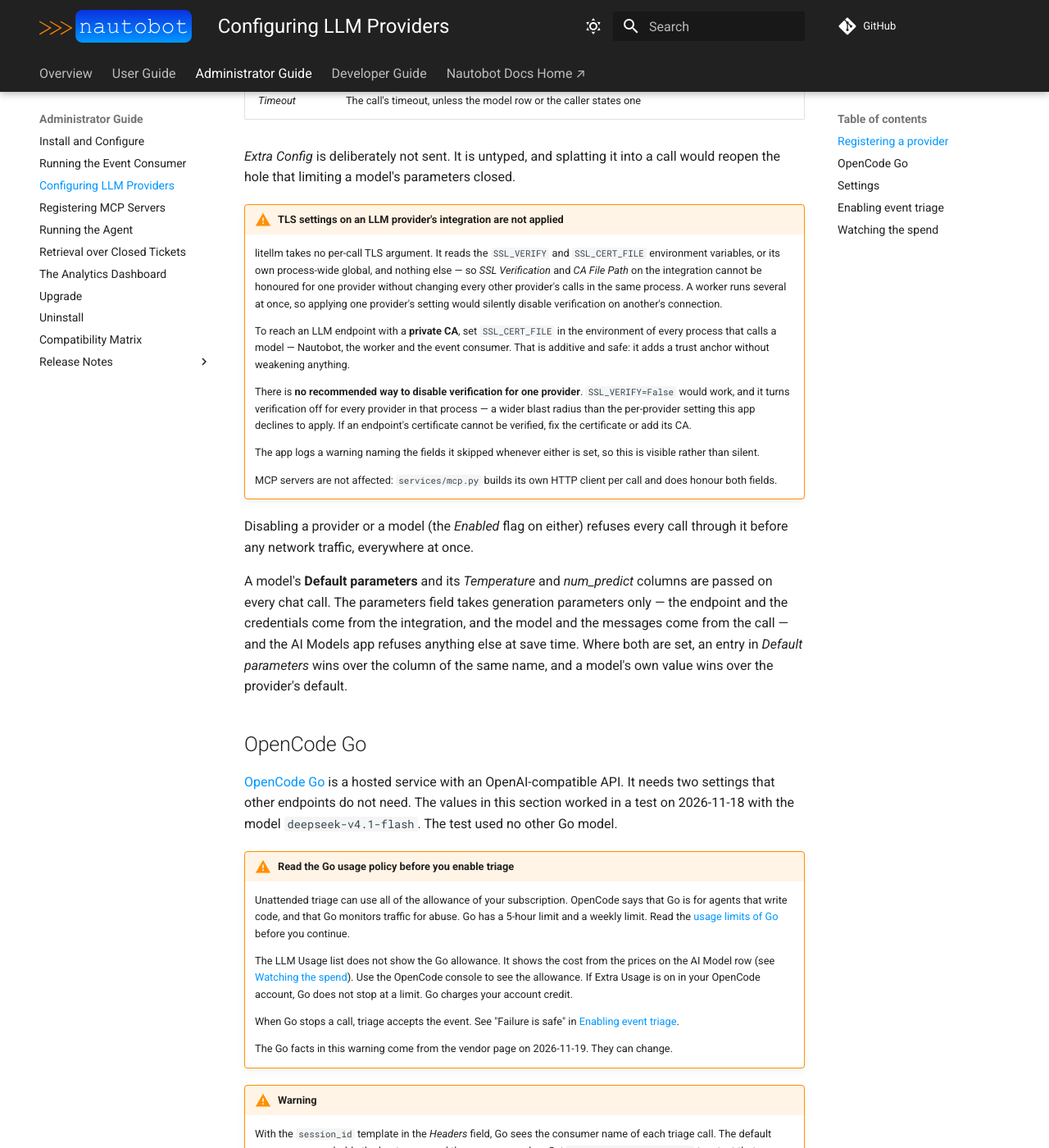
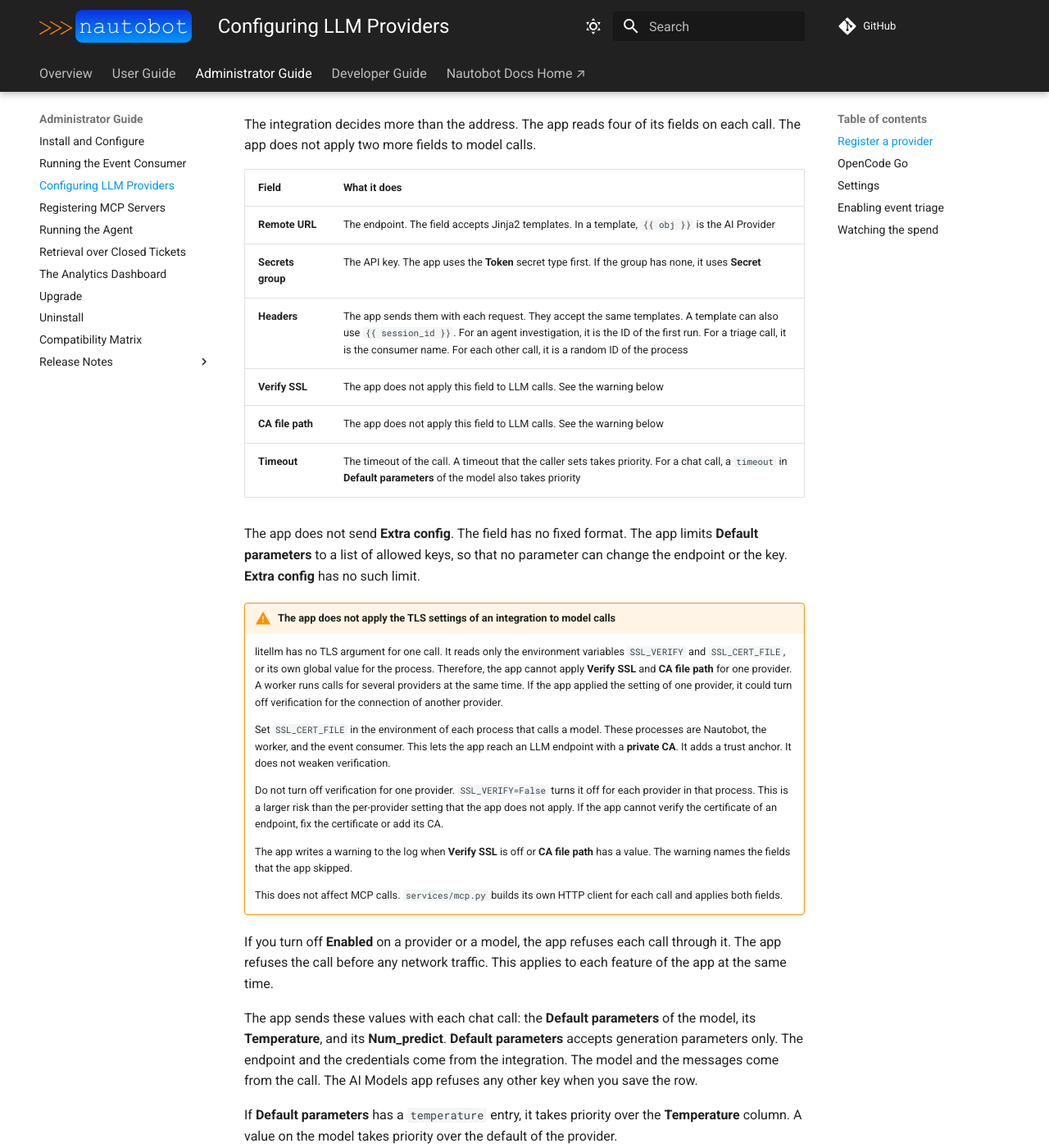
Before and after one commit to jtdub/nautobot-app-event-tracker, an MkDocs documentation site: the page built from docs/admin/llm.md, in a window 1280 px wide and 1400 px high, scrolled down 1855 px. Shown: the whole window at 82% size. Built offline with MkDocs 1.6.1 and Material for MkDocs 9.7.7, drawn with Linux system fonts in a browser that asks for light colours; comment, search, counter and statistics services are not loaded; some of the changed text lies outside the part shown.

Commit message:
54: Rewrite the first half of Configuring LLM Providers in Simplified Technical English (#68)

````diff
--- a/docs/admin/llm.md
+++ b/docs/admin/llm.md
@@ -1,108 +1,132 @@
 # Configuring LLM Providers
 
-The app calls language models through a registry it does not own. **AI Provider** and **AI Model**
-belong to the [AI Models app](https://github.com/jtdub/nautobot-app-ai-models), which this app
-depends on (ADR 0010): a provider is an endpoint you allow, a model is one available from it, and
-both are managed under **AI Tools → AI Models**. What this app records is the other half — every
-call it makes is priced and written to an [LLM Usage Record](../models/llmusagerecord.md), under
-**AI Tools → Event Tracker AI**.
+The app calls language models through a registry that it does not own. The
+[AI Models app](https://github.com/jtdub/nautobot-app-ai-models) owns **AI Provider** and
+**AI Model**. This app depends on the AI Models app (ADR 0010).
 
-Nothing here is required: an installation that registers no provider simply makes no model calls.
-The AI Models app is installed with this one and needs no settings of its own for the LLM half.
+- A provider is an endpoint that you allow.
+- A model is one model that a provider offers.
+- You manage both under **AI Tools > AI Models**.
 
-All calls go through [litellm](https://docs.litellm.ai/), which is an optional dependency. Install
-the app with the `llm` extra to get it:
+This app records the other half. It prices each model call and writes the call to an
+[LLM Usage Record](../models/llmusagerecord.md). Find the records under
+**AI Tools > Event Tracker AI > LLM Usage**.
+
+The app needs no setting. If you register no provider, the app makes no model call. When you install
+this app, you also install the AI Models app. The AI Models app needs no setting of its own for the LLM features.
+
+The app makes each model call through [litellm](https://docs.litellm.ai/). litellm is an optional
+dependency. To get it, install the app with the `llm` extra:
 
 ```shell
 pip install nautobot-event-tracker[llm]
 ```
 
-Without the extra, any attempt to call a model fails with a message naming that command.
+If you do not install the extra, each model call fails. The error message names this command.
 
-## Registering a provider
+## Register a provider {#registering-a-provider}
 
-A provider's connection details live in a Nautobot **External Integration**, so credentials are
-stored and rotated where every other credential in your deployment is.
+A Nautobot **External Integration** holds the connection details of a provider. Credentials stay
+where your deployment stores and rotates each other credential.
 
-1. Create a **Secrets Group** holding the API key: one secret with access type *Generic* and
-   secret type *Token* (a *Secret*-typed entry works too). Skip this for an endpoint that needs
-   no key.
-2. Create an **External Integration**: the *Remote URL* is the endpoint's base URL (for an
-   OpenAI-compatible endpoint, the URL up to and including `/v1`; for Ollama, without it), and the
-   *Secrets Group* is the one from step 1.
-3. Create an **AI Provider** (AI Tools → AI Models → AI Providers) pointing at that
-   integration, choosing the provider type:
-    - **OpenAI-compatible** — any self-hosted or third-party endpoint speaking the OpenAI
-      protocol: vLLM, llama.cpp, a gateway. The integration must carry a remote URL. This is the
-      first-class path for deployments that cannot send event data to a third party.
-    - **Ollama** — Ollama specifically, reached through its own API rather than its
-      OpenAI-compatibility layer. Give the integration Ollama's base URL with **no `/v1`**
-      (`http://ollama.example.com:11434`); a key is not needed, though one is sent if you
-      configure it, for an Ollama behind an authenticating proxy.
+1. Create a **Secrets Group** that holds the API key. Skip this step for an endpoint that needs no
+   key.
 
-        Use this rather than OpenAI-compatible if you want the [agent](agents.md) to call tools.
-        Ollama's compatibility layer does not return tool calls in the `tool_calls` field — a
-        model asked for a tool answers with the JSON call written into the message content, where
-        nothing can act on it. Triage works either way, since it asks for no tools.
-    - **OpenAI** / **Anthropic** — the hosted services. Nautobot requires a remote URL on every
-      external integration, so give it the service's own base URL
-      (`https://api.openai.com/v1`, `https://api.anthropic.com`).
-4. Create one or more **AI Models** on the provider, or run the AI Models app's
-   **Discover AI Models** Job against it, which reads `GET /v1/models` from any OpenAI-compatible
-   endpoint and creates a row per model it offers.
+    - Add one secret. Set **Access type** to **Generic**. Set **Secret type** to **Token**.
+    - A secret with **Secret type** **Secret** also works. If the group has both, the app uses
+      **Token**.
 
-    Two fields need a person either way. **Kind** says whether a model is for chat or for
-    embeddings; discovery cannot tell, because `/v1/models` does not say, so every discovered row
-    arrives as one kind and the [retrieval](rag.md) settings will refuse a model of the wrong one.
-    **Input** and **output cost per million** are what make usage records carry real prices — they
-    are your numbers, and leaving them empty records the call with a cost of zero rather than
-    guessing.
+2. Create an **External Integration**.
 
-The integration decides more than the address. Four of its fields are read on every call:
+    - In **Remote URL**, enter the base URL of the endpoint.
+    - For an OpenAI-compatible endpoint, enter the URL up to and including `/v1`.
+    - For Ollama, do not add `/v1`.
+    - In **Secrets group**, select the group from step 1.
+
+3. Create an **AI Provider** under **AI Tools > AI Models > AI Providers**. In
+   **External Integration**, select the integration. Then select the **Provider type**:
+
+    - **OpenAI-compatible**: Use this type for a self-hosted or third-party endpoint that uses
+      the OpenAI protocol. Examples are vLLM, llama.cpp, and a gateway. The integration must have a
+      remote URL. This is the main path for a deployment that cannot send event data to a third
+      party.
+    - **Ollama (native API)**: Use this type for Ollama through its own API. This type does not use
+      the OpenAI compatibility layer of Ollama. In the integration, enter the base URL of Ollama
+      with no `/v1`, for example `http://ollama.example.com:11434`. Ollama does not need a key. If
+      you configure a key, the app sends it. Configure a key only for an Ollama behind a proxy that
+      authenticates.
+
+        Use this type instead of **OpenAI-compatible** if you want the [agent](agents.md) to call
+        tools. The compatibility layer of Ollama does not return tool calls in the `tool_calls`
+        field. When the agent asks a model for a tool, the model writes the JSON call into the message content.
+        Nothing can act on the call there. Triage works with either type, because triage asks for
+        no tools.
+    - **OpenAI** and **Anthropic**: Use these types for the hosted services. Nautobot requires a
+      remote URL on each external integration. Enter the base URL of the service:
+      `https://api.openai.com/v1` or `https://api.anthropic.com`.
+
+4. Create one or more **AI Models** on the provider. Or run the **Discover AI Models** Job of the
+   AI Models app against the provider. The Job reads `GET /v1/models` from an OpenAI-compatible
+   endpoint. It creates a row for each model that the endpoint offers.
+
+    Discovery does not set these values. Set them yourself:
+
+    - **Kind**: **Chat** or **Embedding**. Discovery cannot know the kind, because `/v1/models`
+      does not say. Each discovered row gets the kind **Chat**. The [retrieval](rag.md) settings refuse a
+      model of the wrong kind.
+    - **Input cost per million tokens** and **Output cost per million tokens**: These are your own
+      prices. The usage records use them to show real prices. If you leave them empty, the app
+      records the call with a cost of zero. The app does not guess a price.
+
+The integration decides more than the address. The app reads four of its fields on each call. The
+app does not apply two more fields to model calls.
 
 | Field | What it does |
 | --- | --- |
-| *Remote URL* | The endpoint. Jinja2 templating works; `{{ obj }}` is the AI Provider |
-| *Secrets Group* | The API key, preferring the *Token* secret type and falling back to *Secret* |
-| *Headers* | Sent with every request, templated the same way. The template also knows `{{ session_id }}`: the ID of the first run of an agent investigation, the consumer name of a triage call, or a random ID of the process for each other call |
-| *SSL Verification* | **Not applied to LLM calls** — see below |
-| *CA File Path* | **Not applied to LLM calls** — see below |
-| *Timeout* | The call's timeout, unless the model row or the caller states one |
+| **Remote URL** | The endpoint. The field accepts Jinja2 templates. In a template, `{{ obj }}` is the AI Provider |
+| **Secrets group** | The API key. The app uses the **Token** secret type first. If the group has none, it uses **Secret** |
+| **Headers** | The app sends them with each request. They accept the same templates. A template can also use `{{ session_id }}`. For an agent investigation, it is the ID of the first run. For a triage call, it is the consumer name. For each other call, it is a random ID of the process |
+| **Verify SSL** | The app does not apply this field to LLM calls. See the warning below |
+| **CA file path** | The app does not apply this field to LLM calls. See the warning below |
+| **Timeout** | The timeout of the call. A timeout that the caller sets takes priority. For a chat call, a `timeout` in **Default parameters** of the model also takes priority |
 
-*Extra Config* is deliberately not sent. It is untyped, and splatting it into a call would reopen
-the hole that limiting a model's parameters closed.
+The app does not send **Extra config**. The field has no fixed format. The app limits
+**Default parameters** to a list of allowed keys, so that no parameter can change the endpoint or
+the key. **Extra config** has no such limit.
 
-!!! warning "TLS settings on an LLM provider's integration are not applied"
-    litellm takes no per-call TLS argument. It reads the `SSL_VERIFY` and `SSL_CERT_FILE`
-    environment variables, or its own process-wide global, and nothing else — so *SSL Verification*
-    and *CA File Path* on the integration cannot be honoured for one provider without changing
-    every other provider's calls in the same process. A worker runs several at once, so applying
-    one provider's setting would silently disable verification on another's connection.
+!!! warning "The app does not apply the TLS settings of an integration to model calls"
+    litellm has no TLS argument for one call. It reads only the environment variables `SSL_VERIFY`
+    and `SSL_CERT_FILE`, or its own global value for the process. Therefore, the app cannot apply
+    **Verify SSL** and **CA file path** for one provider. A worker runs calls for several providers
+    at the same time. If the app applied the setting of one provider, it could turn off
+    verification for the connection of another provider.
 
-    To reach an LLM endpoint with a **private CA**, set `SSL_CERT_FILE` in the environment of
-    every process that calls a model — Nautobot, the worker and the event consumer. That is
-    additive and safe: it adds a trust anchor without weakening anything.
+    Set `SSL_CERT_FILE` in the environment of each process that calls a model. These processes are
+    Nautobot, the worker, and the event consumer. This lets the app reach an LLM endpoint with a
+    **private CA**. It adds a trust anchor. It does not weaken verification.
 
-    There is **no recommended way to disable verification for one provider**. `SSL_VERIFY=False`
-    would work, and it turns verification off for every provider in that process — a wider blast
-    radius than the per-provider setting this app declines to apply. If an endpoint's certificate
-    cannot be verified, fix the certificate or add its CA.
+    Do not turn off verification for one provider. `SSL_VERIFY=False` turns it off for each
+    provider in that process. This is a larger risk than the per-provider setting that the app does
+    not apply. If the app cannot verify the certificate of an endpoint, fix the certificate or add its
+    CA.
 
-    The app logs a warning naming the fields it skipped whenever either is set, so this is visible
-    rather than silent.
+    The app writes a warning to the log when **Verify SSL** is off or **CA file path** has a value.
+    The warning names the fields that the app skipped.
 
-    MCP servers are not affected: `services/mcp.py` builds its own HTTP client per call and does
-    honour both fields.
+    This does not affect MCP calls. `services/mcp.py` builds its own HTTP client for each call and
+    applies both fields.
 
-Disabling a provider or a model (the *Enabled* flag on either) refuses every call through it
-before any network traffic, everywhere at once.
+If you turn off **Enabled** on a provider or a model, the app refuses each call through it. The app
+refuses the call before any network traffic. This applies to each feature of the app at the same
+time.
 
-A model's **Default parameters** and its *Temperature* and *num_predict* columns are passed on
-every chat call. The parameters field takes generation parameters only — the endpoint and the
-credentials come from the integration, and the model and the messages come from the call — and the
-AI Models app refuses anything else at save time. Where both are set, an entry in *Default
-parameters* wins over the column of the same name, and a model's own value wins over the
-provider's default.
+The app sends these values with each chat call: the **Default parameters** of the model, its
+**Temperature**, and its **Num_predict**. **Default parameters** accepts generation parameters only.
+The endpoint and the credentials come from the integration. The model and the messages come from
+the call. The AI Models app refuses any other key when you save the row.
+
+If **Default parameters** has a `temperature` entry, it takes priority over the **Temperature**
+column. A value on the model takes priority over the default of the provider.
 
 ## OpenCode Go
 
@@ -110,16 +134,16 @@ provider's default.
 It needs two settings that other endpoints do not need. The values in this section worked in a
 test on 2026-11-18 with the model `deepseek-v4.1-flash`. The test used no other Go model.
 
-!!! warning "Read the Go usage policy before you enable triage"
+!!! warning "Read the Go usage policy before you turn on triage"
     Unattended triage can use all of the allowance of your subscription. OpenCode says that Go
-    is for agents that write code, and that Go monitors traffic for abuse. Go has a 5-hour limit
-    and a weekly limit. Read the [usage limits of Go](https://opencode.ai/docs/en/go/#usage-limits)
-    before you continue.
+    is for agents that write code. OpenCode also says that Go monitors traffic for abuse. Go has a
+    5-hour limit and a weekly limit. Read the
+    [usage limits of Go](https://opencode.ai/docs/en/go/#usage-limits) before you continue.
 
     The LLM Usage list does not show the Go allowance. It shows the cost from the prices on the
-    AI Model row (see [Watching the spend](#watching-the-spend)). Use the OpenCode console to
-    see the allowance. If Extra Usage is on in your OpenCode account, Go does not stop at a
-    limit. Go charges your account credit.
+    AI Model row (see [Watching the spend](#watching-the-spend)). Use the OpenCode console to see
+    the allowance. If Extra Usage is on in your OpenCode account, Go does not stop at a limit.
+    Go charges your account credit.
 
     When Go stops a call, triage accepts the event. See "Failure is safe" in
     [Enabling event triage](#enabling-event-triage).
@@ -127,30 +151,30 @@ test on 2026-11-18 with the model `deepseek-v4.1-flash`. The test used no other
     The Go facts in this warning come from the vendor page on 2026-11-19. They can change.
 
 !!! warning
-    With the `session_id` template in the *Headers* field, Go sees the consumer name of each triage call. The default
-    consumer name holds the host name and the process number. Set `ingestion.consumer_name` to a
-    text that names nothing, and give each consumer a different name. See
-    [Ingestion](ingestion.md).
+    The `session_id` template in the **Headers** field sends the consumer name of each triage call
+    to Go. The default consumer name holds the host name and the process number. Set
+    `ingestion.consumer_name` to a text that identifies nothing. Give each consumer a different
+    name. See [Ingestion](ingestion.md).
 
-Follow the steps in [Registering a provider](#registering-a-provider) with these values:
+Follow the steps in [Register a provider](#registering-a-provider) with these values:
 
 | Object | Field | Value |
 | --- | --- | --- |
-| External Integration | *Remote URL* | `https://opencode.ai/inference/go/v1` |
-| External Integration | *Headers* | The JSON under this table |
-| External Integration | *Secrets Group* | The group that holds your Go API key |
-| AI Provider | *Provider type* | **OpenAI-compatible** |
-| AI Model | *Name* | `deepseek-v4.1-flash` |
-| AI Model | *Kind* | *Chat* |
-| AI Model | *Default parameters* | `{"extra_body": {"reasoning_effort": "none"}}` |
+| External Integration | **Remote URL** | `https://opencode.ai/inference/go/v1` |
+| External Integration | **Headers** | The JSON under this table |
+| External Integration | **Secrets group** | The group that holds your Go API key |
+| AI Provider | **Provider type** | **OpenAI-compatible** |
+| AI Model | **Name** | `deepseek-v4.1-flash` |
+| AI Model | **Kind** | **Chat** |
+| AI Model | **Default parameters** | `{"extra_body": {"reasoning_effort": "none"}}` |
 
-Put this JSON in the *Headers* field:
+Put this JSON in the **Headers** field:
 
 ```json
 {"x-opencode-session": "{{ session_id | default('nautobot-discovery') }}"}
 ```
 
-Make the AI Model row by hand. The model list of Go also has models that use a different API.
+Create the AI Model row by hand. The model list of Go also has models that use a different API.
 
 To check the URL, read the model list. This call needs no key:
 
@@ -160,49 +184,47 @@ curl https://opencode.ai/inference/go/v1/models
 
 The answer is a JSON list of the models that Go offers.
 
-**Go needs the session header.** Go refuses a call that does not have the
-`x-opencode-session` header. The error is `MissingSessionID`. The template in the table gives
-the header a value on every call.
+**Go needs the session header.** Go refuses a call that has no `x-opencode-session` header. The
+error is `MissingSessionID`. The template in the table gives the header a value on each call.
 
-- A fixed value, such as `nautobot-event-tracker-prod`, continues to work. The app then sends
-  the same value with every call.
-- An agent call sends the ID of the first run of the investigation. A run that resumes after
-  an approval sends the same ID.
+- A fixed value, such as `nautobot-event-tracker-prod`, also works. The app then sends the same
+  value with each call.
+- An agent call sends the ID of the first run of the investigation. A run that resumes after an
+  approval sends the same ID.
 - A triage call sends the consumer name. The same consumer sends the same value each time.
-- Any other call sends one random ID for each process.
-- The app replaces each character other than `A-Z a-z 0-9 . _ : -` with `-`. It cuts the
-  value at 128 characters.
+- Each other call sends one random ID for each process.
+- The app replaces each character other than `A-Z a-z 0-9 . _ : -` with `-`. It cuts the value at
+  128 characters.
 - Go sees one session for each agent investigation, one for each consumer name, and one for each
   other process. This is the purpose of the template. The Go console then shows each session
-  apart.
+  separately.
 
-A renderer that does not know `session_id` sends the literal text `{{ session_id }}`. The
-registry Job "Discover AI Models" and an MCP server integration are such renderers. The
-`default` filter, with single quotes, gives them a value. Do not use double quotes in the
-filter. Double quotes break the stored JSON, and the app then refuses each call.
+A renderer that does not know `session_id` sends the literal text `{{ session_id }}`. The registry
+Job "Discover AI Models" and an MCP server integration are such renderers. The `default` filter,
+with single quotes, gives them a value. Do not use double quotes in the filter. Double quotes break
+the stored JSON, and the app then refuses each call.
 
-After you change the Headers, make one agent run or send one event. Open the LLM Usage list and
-read the record of that call. If the record shows a session error, put the fixed value back.
+After you change **Headers**, start one agent run or send one event. Open the LLM Usage list.
+Read the record of that call. If the record shows a session error, use the fixed value again.
 
-If no new record appears, the app did not send the call. A template that does not render stops
-the call before the app writes a record. Look for the text "has a template that does not
-render" in the result of the agent run or in the log of the consumer. Then put the fixed value
-back.
+If no new record appears, the app did not send the call. A template that does not render stops the
+call before the app writes a record. Look for the text "has a template that does not render" in the
+result of the agent run or in the log of the consumer. Then use the fixed value again.
 
-**Stop reasoning for triage.** `deepseek-v4.1-flash` reasons before it answers. The reasoning
-tokens count against [`max_output_tokens`](#enabling-event-triage). With a limit of 256 tokens,
-which was the default at that time, 2 of 14 triage answers were empty in the test. The
-`extra_body` value in the table stops the reasoning. A top-level `reasoning_effort` key gives
-the same request. If the AI Model has the two forms, the `extra_body` value applies. The
-Default parameters apply to each call to this AI Model, agent calls included.
+**Turn off reasoning for triage.** `deepseek-v4.1-flash` reasons before it answers. The reasoning
+tokens count against [`max_output_tokens`](#enabling-event-triage). In the test, the limit was 256
+tokens, which was the default at that time. With this limit, 2 of 14 triage answers were empty. The
+`extra_body` value in the table turns off the reasoning. A top-level `reasoning_effort` key gives
+the same request. If the AI Model has both forms, the `extra_body` value applies. The
+**Default parameters** apply to each call to this AI Model, agent calls included.
 
-**Go has no embedding model.** [Retrieval](rag.md) needs an embedding model on a different
+**Go has no embedding model.** [Retrieval](rag.md) needs an embedding model from a different
 provider.
 
-**Some models need the Global region.** OpenCode says that `deepseek-v4.1-flash` is available
-only when the privacy settings of your OpenCode workspace permit the Global region. Triage sends
-the event payload to the model. Read "Cost and privacy" in
-[Enabling event triage](#enabling-event-triage) before you permit the region.
+**Some models need the Global region.** OpenCode says that `deepseek-v4.1-flash` is available only
+when the privacy settings of your OpenCode workspace permit the Global region. Triage sends the
+event payload to the model. Before you permit the region, read "Cost and privacy" in
+[Enabling event triage](#enabling-event-triage).
 
 ## Settings
 
````
Also changed, not shown: 1 other file.
